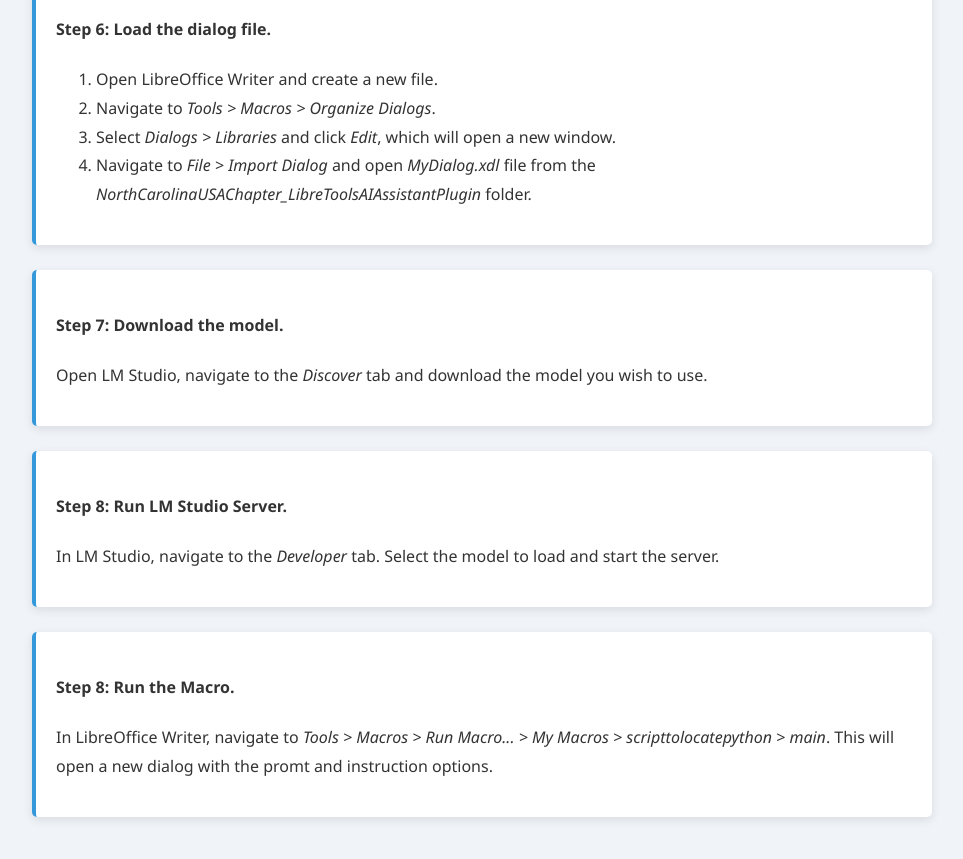
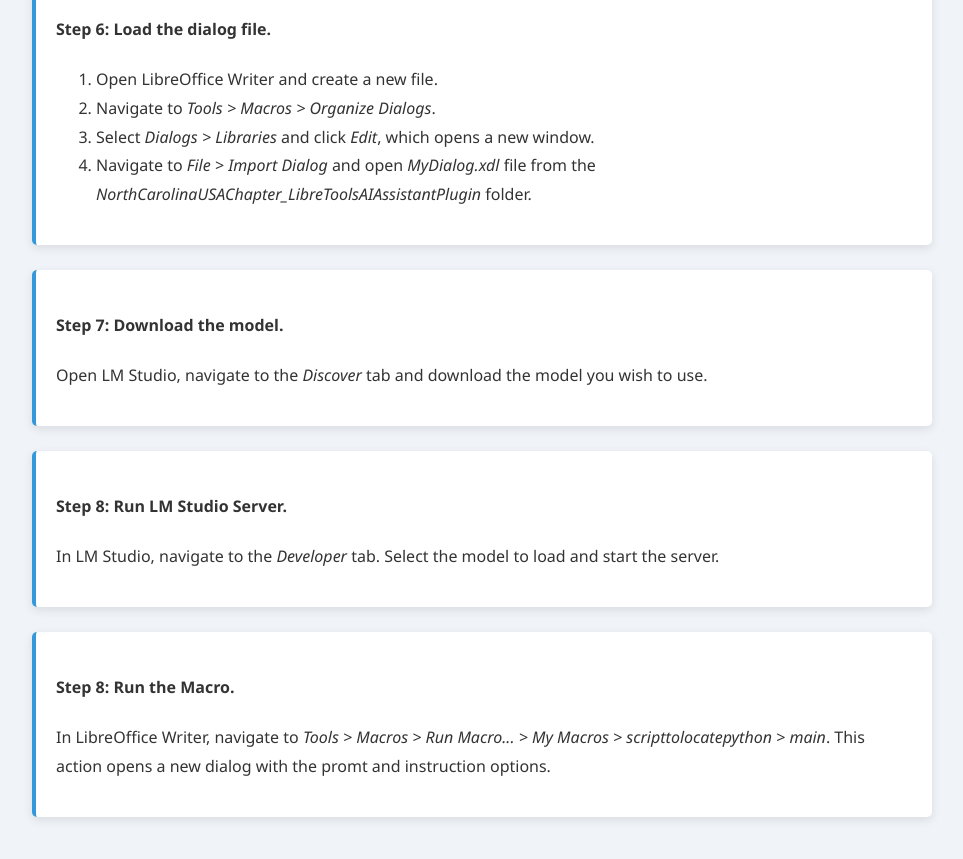
Before and after one commit to OmdenaAI/Omdena-NorthCarolina-Libretools, a plain HTML site: page index.html in a window 1280 px wide. Shown: the part 4360-5219 px from the top of the page, without its empty margins (158-1121 px from the left). Drawn offline with Linux system fonts and the light colour scheme.

Commit message:
minor styling / language changes

```diff
--- a/index.html
+++ b/index.html
@@ -97,7 +97,7 @@
     <div class="step">
         <h4>(Step 3): Ensure Libre Office can run Python scripts.</h4>
         <p>Open Libre Office Writer and ensure that <i>Tools > Macros > Organize Macros > Python </i> exists.
-            If it does not exist, install libreoffice-script-provider-python by running:</p>
+            If it does not exist, install <i>libreoffice-script-provider-python</i> by running:</p>
         <code>sudo apt-get install libreoffice-script-provider-python</code>
     </div>
     <div class="step">
@@ -121,7 +121,7 @@
         <ol>
             <li>Open LibreOffice Writer and create a new file.</li>
             <li>Navigate to <i>Tools > Macros > Organize Dialogs</i>.</li>
-            <li>Select <i>Dialogs > Libraries</i> and click <i>Edit</i>, which will open a new window.</li>
+            <li>Select <i>Dialogs > Libraries</i> and click <i>Edit</i>, which opens a new window.</li>
             <li>Navigate to <i>File > Import Dialog </i> and open <i>MyDialog.xdl</i> file from the <i>NorthCarolinaUSAChapter_LibreToolsAIAssistantPlugin</i> folder.</li>
         </ol>
     </div>
@@ -136,7 +136,7 @@
     <div class="step">
         <h4>Step 8: Run the Macro.</h4>
         <p>In LibreOffice Writer, navigate to <i>Tools > Macros > Run Macro... > My Macros > scripttolocatepython > main</i>.
-        This will open a new dialog with the promt and instruction options.</p>
+        This action opens a new dialog with the promt and instruction options.</p>
     </div>
 </body>
 </html>
```
